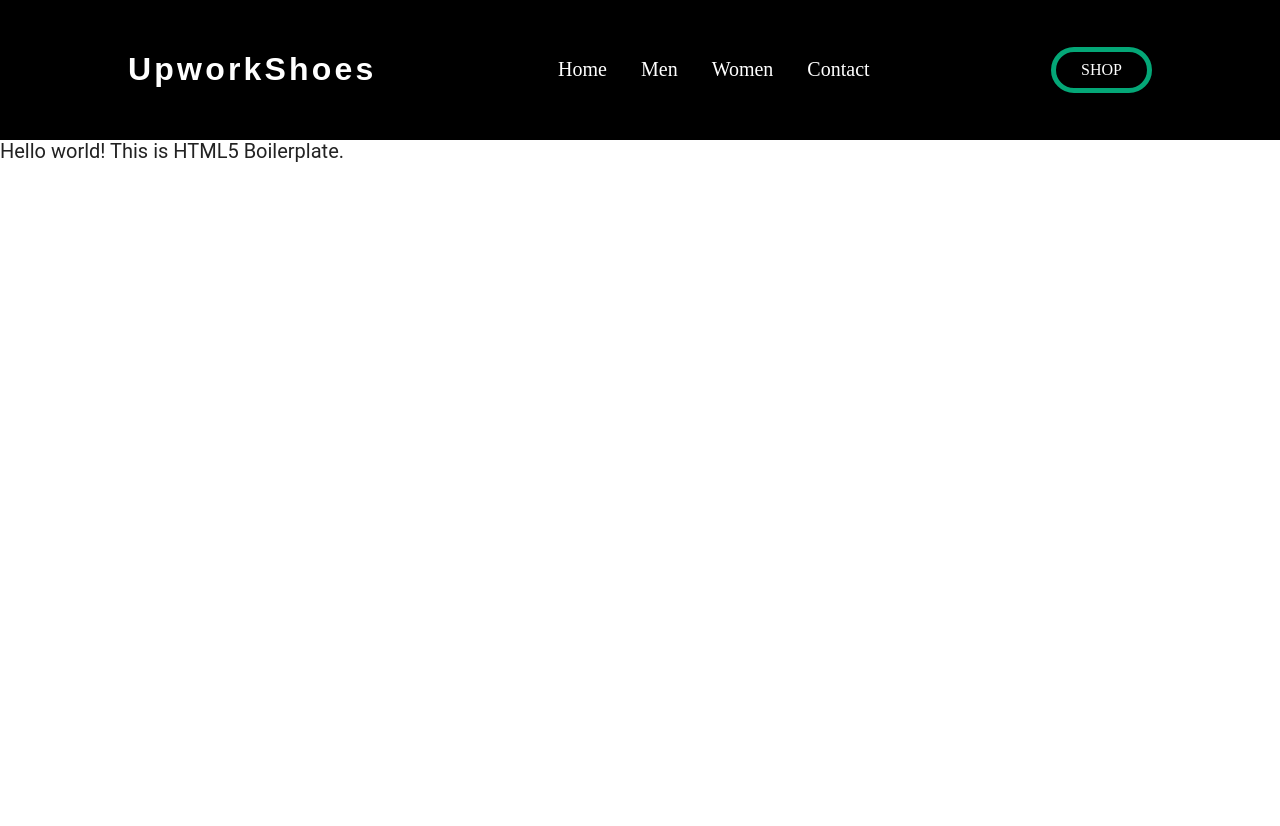
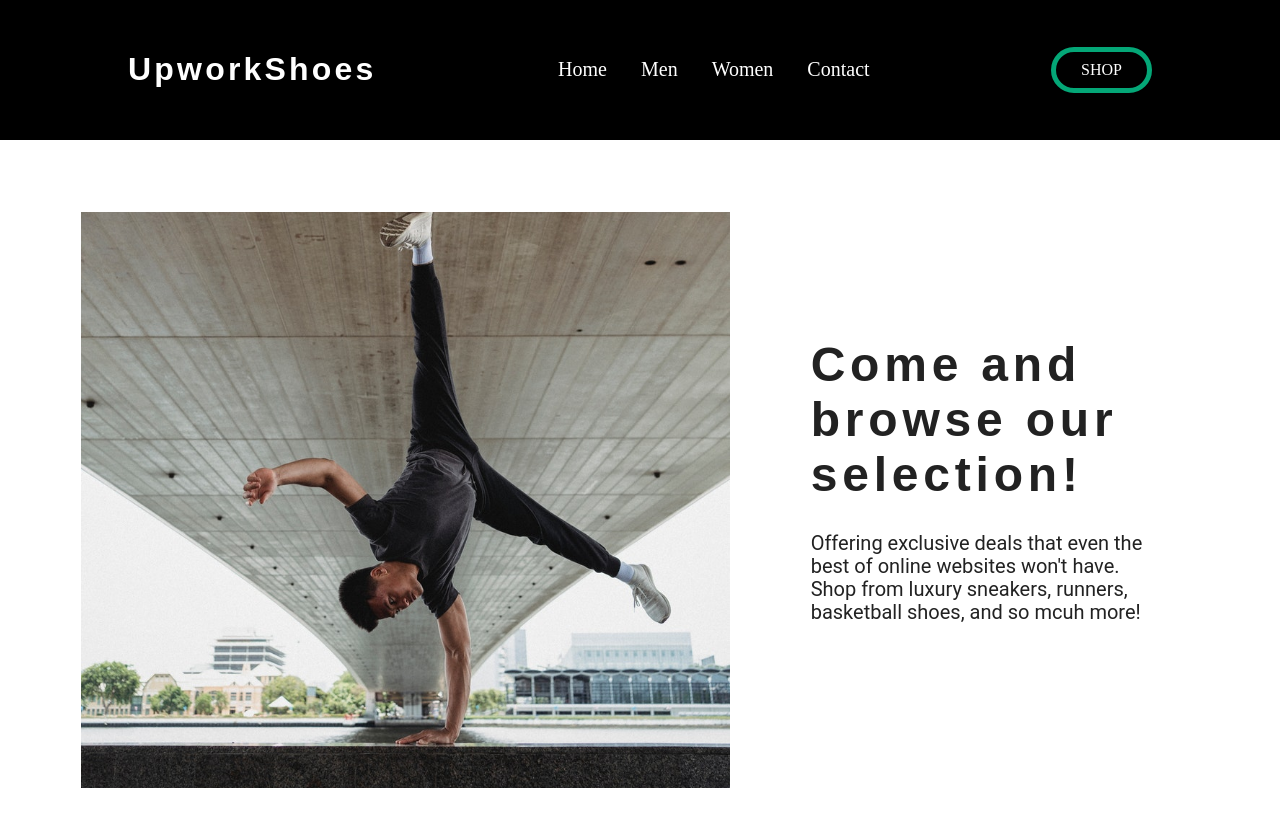
Before and after one commit to BaggioLo/VCT1125FinalProjectBaggioLo, a website built with Parcel: page mens.html in a window 1280 px wide. Before the commit the page ends 800 px from the top, so only its background shows below. Built offline with nearby package versions, Linux system fonts and the light colour scheme.

Commit message:
added css grid banner

```diff
--- a/css/mens.scss
+++ b/css/mens.scss
@@ -99,3 +99,36 @@ header{
         transition: all 0.8s ease 0s;
     }
 }
+
+//***** Banner Section for Mens *****//
+/*
+Extra notes: using CSS grid here to help align the items more
+it might be a little easier using css grid to align items
+than using flex box when I want them in a very specific area
+ */
+
+.showcase {
+    display: grid;
+    min-height: 90vh;
+    grid-template-columns: 10% repeat(3, minmax(50px, 1fr)) 10%;
+    grid-template-rows: 1fr 2fr 1fr;
+
+    .image1 {
+        grid-row: 1/4;
+        grid-column: 1/4;
+        height:80%;
+        object-fit: cover;
+        align-self: center;
+        justify-self: center;
+    }
+    .info{
+        grid-column: 4/5;
+        grid-row: 2/3;
+        padding-top: 5%;
+
+        h3{
+            padding-bottom: 30px;
+            font-size: 48px;
+        }
+    }
+}
--- a/mens.html
+++ b/mens.html
@@ -47,14 +47,23 @@
     <a href="#"><button>Shop</button></a>
   </header>
 
-
+  <!-- Banner Section -->
+  <section class="banner">
+    <div class="showcase">
+        <img class="image1" src="img/mensbanner1.jpg" alt="mens photo" width="80%">
+          <div class="info">
+            <h3>Come and browse our selection!</h3>
+            <p>Offering exclusive deals that even the best of online websites won't have. Shop from luxury sneakers, runners, basketball shoes, and so mcuh more!</p>
+          </div>
+      </div>
+  </section>
 
 
 
 
 
   <!-- Add your site or application content here -->
-  <p>Hello world! This is HTML5 Boilerplate.</p>
+
   <script src="js/vendor/modernizr-3.11.2.min.js"></script>
   <script src="js/plugins.js"></script>
   <script src="js/main.js"></script>
```
Also changed, not shown: index.html (+6 -6 lines), css/mens.css, img/mensbanner1.jpg (added), img/mensbanner2.jpg (added), img/mensbanner3.jpg (added), 3 other files.
